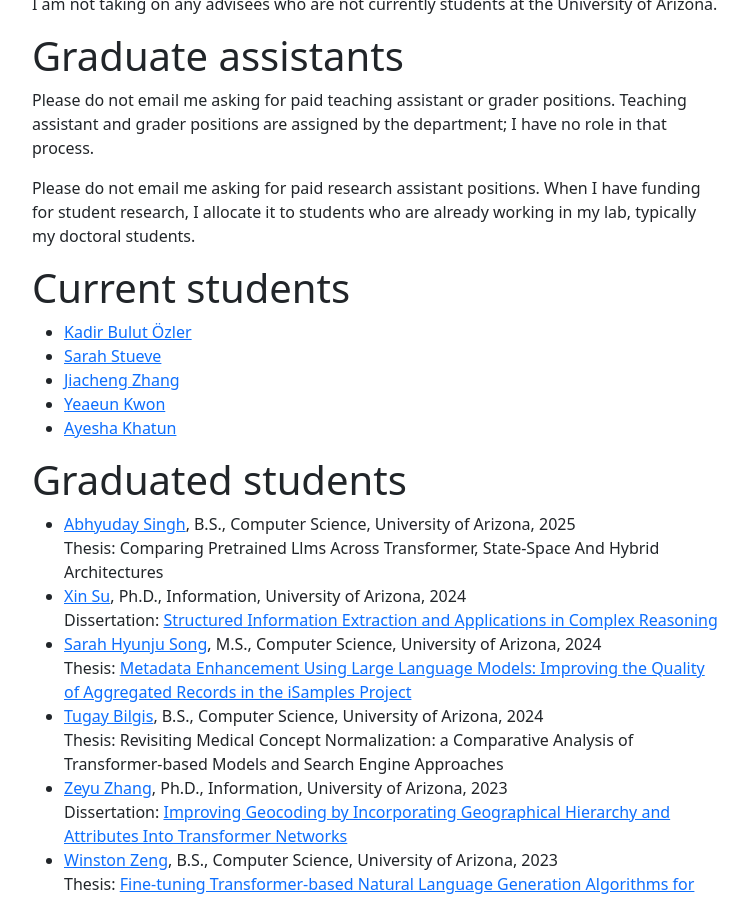
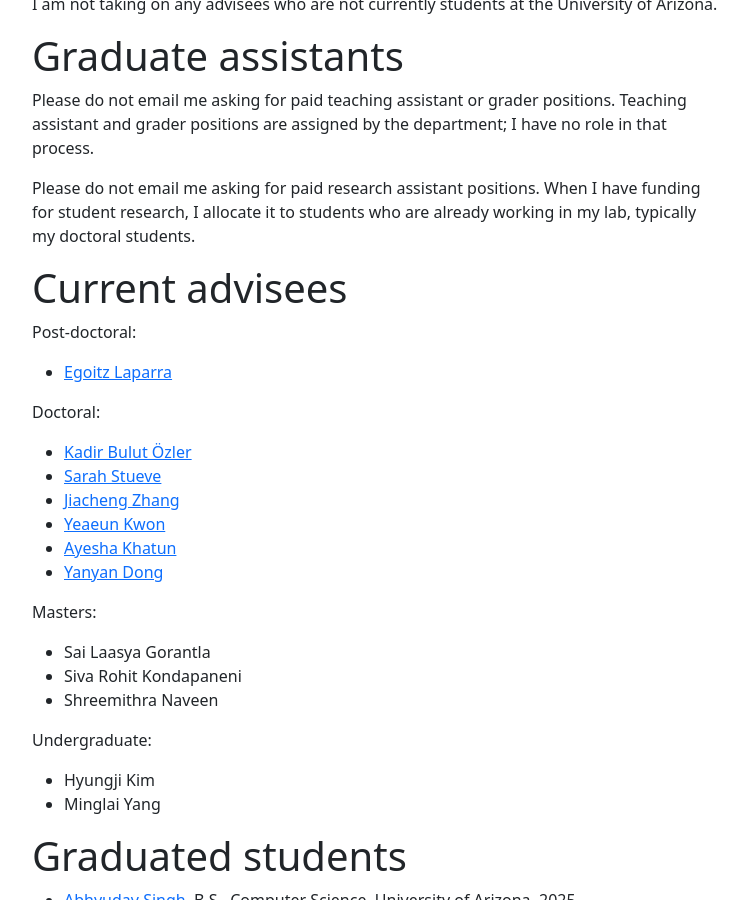
Before and after one commit to bethard/bethard.github.io, a Jekyll site: the page built from students.md, in a window 1280 px wide and 900 px high, scrolled down 544 px. Shown: the whole window, without its empty margins (176-924 px from the left). Built offline with Jekyll 4.4.1, drawn with Linux system fonts in a browser that asks for light colours.

Commit message:
Adds students for Fall 2025

```diff
--- a/students.md
+++ b/students.md
@@ -25,14 +25,27 @@
 Please do not email me asking for paid research assistant positions.
 When I have funding for student research, I allocate it to students who are already working in my lab, typically my doctoral students.
 
-# Current students #
+# Current advisees #
 
+Post-doctoral:
+* [Egoitz Laparra](https://egolaparra.github.io/)
+
+Doctoral:
 * [Kadir Bulut Özler](https://www.linkedin.com/in/kbozler/)
 * [Sarah Stueve](https://www.linkedin.com/in/sarah-stueve/)
 * [Jiacheng Zhang](https://www.linkedin.com/in/jiacheng-z-316147142/)
 * [Yeaeun Kwon](https://yeaeunkwon.github.io/)
 * [Ayesha Khatun](https://www.linkedin.com/in/ayeshakhatunsujana/)
+* [Yanyan Dong](https://www.linkedin.com/in/yanyan-dong-3515b8305/)
 
+Masters:
+* Sai Laasya Gorantla
+* Siva Rohit Kondapaneni
+* Shreemithra Naveen
+
+Undergraduate:
+* Hyungji Kim
+* Minglai Yang
 
 # Graduated students #
 
```
